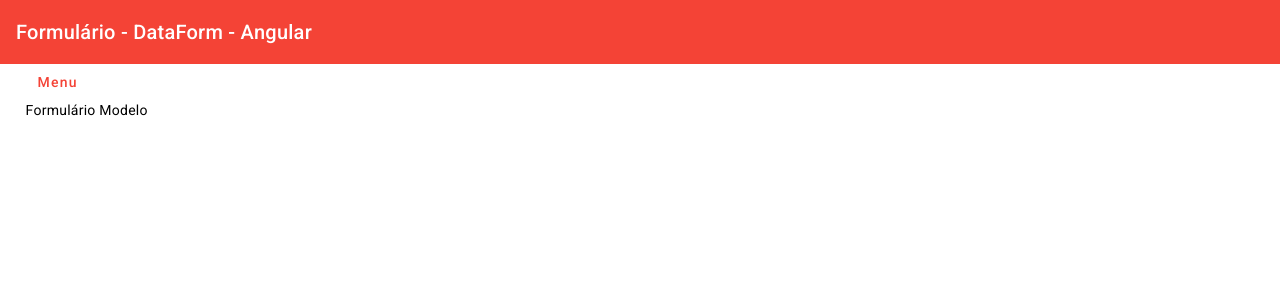
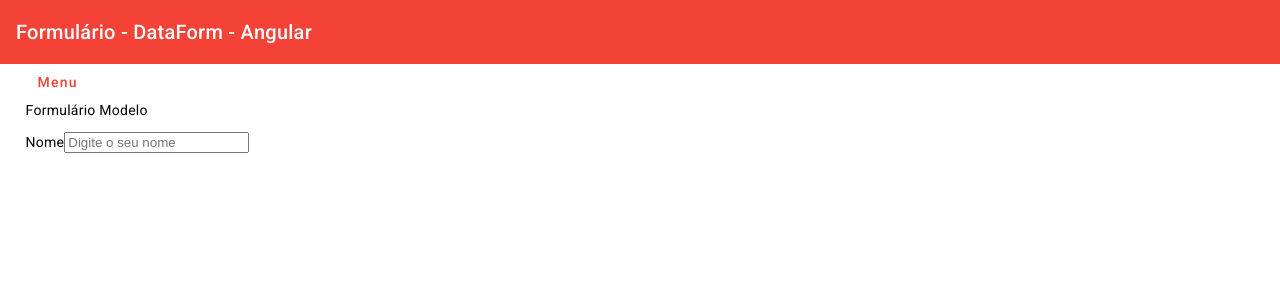
Before and after one commit to cristijung/angular-forms, an Angular app: page /template-form in a window 1280 px wide. Shown: the top 300 px of the page. Built offline with nearby package versions, Linux system fonts and the light colour scheme.

Commit message:
template

```diff
--- a/src/app/data-form/data-form.component.html
+++ b/src/app/data-form/data-form.component.html
@@ -15,7 +15,7 @@ as variáveis vem sempre do componente definido lá no Ts -->
             </div>
             <div>
                 <label for="email">Email:</label>
-                <input type="email" formControlName="email" id="email" placeholder="Digite seu email">
+                <input type="email" formControlName="email" id="email" placeholder="Digite seu email" required>
             </div>
             <div>
                 <label for="email">Senha:</label>
--- a/src/app/template-form/template-form.component.html
+++ b/src/app/template-form/template-form.component.html
@@ -1 +1,7 @@
 <p>Formulário Modelo</p>
+<section>
+  <form>
+    <label for="name">Nome</label>
+    <input type="text" id="name" placeholder="Digite o seu nome" />
+  </form>
+</section>
```
